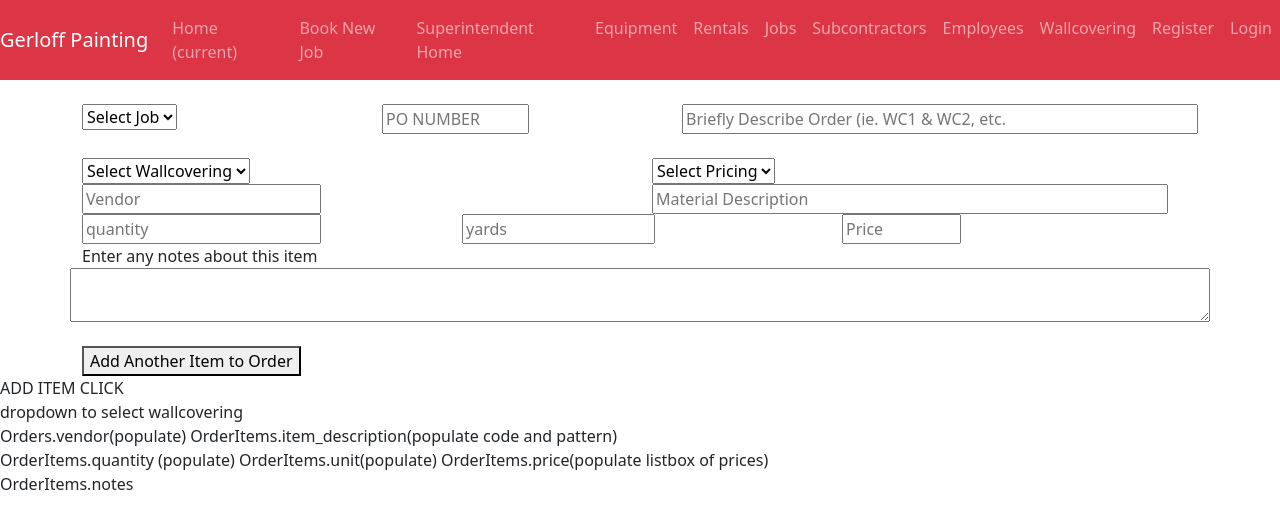
After one commit to CodeYourLife/Gerloff_Painting, a Django app: a page that uses templates/wallcovering/wallcovering_order.html in a window 1280 px wide. The commit adds this page. Shown: the top 529 px of the page. Run offline with Django 4.2, Linux system fonts and the light colour scheme; data that the repository does not hold is empty; some libraries are stand-ins or nearby versions.

Commit message:
anthony at joe's house

```diff
--- a/jobs/views.py
+++ b/jobs/views.py
@@ -43,6 +43,7 @@ def book_new_job(request):
         pms = ClientEmployees.objects.values('name', 'id', 'person_pk')[0:1000]
         send_employees = Employees.objects.filter(title="Superintendent")[0:2000]
         prices_json = json.dumps(list(pms), cls=DjangoJSONEncoder)
+
         return render(request, 'book_new_job.html',
                       {'data': prices_json, 'allclients': allclients, 'employees': send_employees})
 
--- a/templates/wallcovering/wallcovering_home.html
+++ b/templates/wallcovering/wallcovering_home.html
@@ -65,7 +65,11 @@ $(document).ready(function () {
 <body>
         <div class ="container">
             <div class ="row">
-				<div class ="col">Order New Wallcovering </div>
+				<div class ="col">Add New Wallcovering </div>
+				<div class ="col"><a href = "{% url 'wallcovering_order' "ALL" "ALL" %}">
+							<div style="height:100%;width:100%">
+								Place Wallcovering Order	</div>
+						</a></div>
 				<div class ="col">Receive Wallcovering Delivery  </div>
 				<div class ="col">Send Wallcovering to Job </div>
 			</div>
--- /dev/null
+++ b/templates/wallcovering/wallcovering_order.html
@@ -0,0 +1,199 @@
+{% extends 'base.html' %}
+{% block content %}
+<!DOCTYPE html>
+<html>
+<head>
+	<meta http-equiv="Content-type" content="text/html; charset=utf-8">
+	<meta name="viewport" content="width=device-width,initial-scale=1,user-scalable=no">
+	<title>DataTables example - HTML (DOM) sourced data</title>
+	<link rel="shortcut icon" type="image/png" href="/media/images/favicon.png">
+	<link rel="alternate" type="application/rss+xml" title="RSS 2.0" href="http://www.datatables.net/rss.xml">
+	<link rel="stylesheet" type="text/css" href="/media/css/site-examples.css?_=8f7cff5ee7757412879aedf3efbfaee01">
+	<link rel="stylesheet" type="text/css" href="https://cdn.datatables.net/1.13.1/css/jquery.dataTables.min.css">
+	<style type="text/css" class="init">
+
+	</style>
+	<script type="text/javascript" src="/media/js/site.js?_=1d5abd169416a09a2b389885211721dd" data-domain="datatables.net" data-api="https://plausible.sprymedia.co.uk/api/event"></script>
+	<script src="https://media.ethicalads.io/media/client/ethicalads.min.js"></script>
+	<script type="text/javascript" src="/media/js/dynamic.php?comments-page=examples%2Fadvanced_init%2Fevents_live.html" async></script>
+	<script type="text/javascript" src="/media/js/dynamic.php?comments-page=examples%2Fdata_sources%2Fdom.html" async></script>
+	<script type="text/javascript" language="javascript" src="https://code.jquery.com/jquery-3.5.1.js"></script>
+	<script type="text/javascript" language="javascript" src="https://cdn.datatables.net/1.13.1/js/jquery.dataTables.min.js"></script>
+	<script type="text/javascript" language="javascript" src="../resources/demo.js"></script>
+	<script type="text/javascript" class="init">
+
+        var row_counter = 0;
+	  function add_painter_row() {
+			row_counter = row_counter + 1
+			var table = document.getElementById("labor_breakdown");
+			var rows = table.getElementsByTagName("tr").length;
+			var row = table.insertRow(rows);
+			var cell1 = row.insertCell(0);
+			var cell2 = row.insertCell(1);
+			var cell3 = row.insertCell(2);
+			var cell4 = row.insertCell(3);
+			var cell5 = row.insertCell(4);
+			var cell6 = row.insertCell(5);
+			var cell7 = row.insertCell(6);
+			var cell8 = row.insertCell(7);
+			var cell9 = row.insertCell(8);
+			cell1.innerHTML = "<div id='new_painter" + row_counter + "'></div>";
+			add_painter_dropdown();
+			cell2.innerHTML = "<div id='monday_row" + row_counter + "'></div>";
+			add_day("monday");
+			cell3.innerHTML = "<div id='tuesday_row" + row_counter + "'></div>";
+			add_day("tuesday");
+			cell4.innerHTML = "<div id='wednesday_row" + row_counter + "'></div>";
+			add_day("wednesday");
+			cell5.innerHTML = "<div id='thursday_row" + row_counter + "'></div>";
+			add_day("thursday");
+			cell6.innerHTML = "<div id='friday_row" + row_counter + "'></div>";
+			add_day("friday");
+			cell7.innerHTML = "<div id='saturday_row" + row_counter + "'></div>";
+			add_day("saturday");
+			cell8.innerHTML = "<div id='sunday_row" + row_counter + "'></div>";
+			add_day("sunday");
+			cell9.innerHTML = "<div id='overtime" + row_counter + "'>OT?</div>";
+			add_ot();
+}
+
+
+
+
+
+        function filter_wallcoverings() {
+
+            let selectedjob = order_input.select_job.value
+            let rolodex = JSON.parse("{{wallcovering_json|escapejs}}");
+            for(let i = order_input.select_wallcovering0.options.length; i >= 0; i--) {
+                order_input.select_wallcovering0.remove(i);
+            }
+            order_input.select_wallcovering0.options[0] = new Option("Select Wallcovering", "please_select");
+            let b=1
+            for(let i =0; i < rolodex.length; i++){
+                if (rolodex[i].job_number__job_number == selectedjob){
+                    order_input.select_wallcovering0.options[b] = new Option(rolodex[i].code + " " + rolodex[i].vendor__company_name + " " + rolodex[i].pattern, rolodex[i].id);
+                    b=b+1
+                }
+            }
+         }
+         function filter_pricing() {
+            let selectedwallcovering = order_input.select_wallcovering0.value
+            let rolodex = JSON.parse("{{pricing_json|escapejs}}");
+            for(let i = order_input.select_pricing.options.length; i >= 0; i--) {
+                order_input.select_pricing.remove(i);
+            }
+            order_input.select_pricing.options[0] = new Option("please_select","Select Pricing");
+            let b=1
+            for(let i =0; i < rolodex.length; i++){
+                if (rolodex[i].wallcovering__id == selectedwallcovering){
+                    order_input.select_pricing.options[b] = new Option(rolodex[i].quote_date + " Qnty: " + rolodex[i].min_yards + " Price: $" + rolodex[i].price,rolodex[i].price);
+                    b=b+1
+                }
+            }
+
+            let rolodex2 = JSON.parse("{{wallcovering_json|escapejs}}");
+            for(let i =0; i < rolodex2.length; i++){
+                if (rolodex2[i].id == selectedwallcovering){
+                    order_input.vendor.value = rolodex2[i].vendor__company_name;
+                    order_input.vendor_id.value = rolodex2[i].vendor__id;
+                    order_input.item_description.value = rolodex2[i].code + " " + rolodex2[i].vendor__company_name + " " + rolodex2[i].pattern
+                    order_input.quantity.value = rolodex2[i].estimated_quantity;
+                    order_input.unit.value = rolodex2[i].estimated_unit;
+                }
+            }
+         }
+
+         function filter_pricing2() {
+            order_input.price.value = order_input.select_pricing.value
+            let selectedpricing = order_input.select_pricing.value
+            let rolodex = JSON.parse("{{pricing_json|escapejs}}");
+            let b=1
+            for(let i =0; i < rolodex.length; i++){
+                if (rolodex[i].price == selectedpricing){
+                    order_input.unit.value = rolodex[i].unit
+                }
+            }
+
+
+         }
+	</script>
+</head>
+<body>
+<br>
+
+    <form name = order_input action="post_wallcovering_order" method="post"  onSubmit = "return check_data()">
+        {% csrf_token %}
+        <div class ="container">
+            <div class ="row">
+                <div class ="col">
+                    <select id="select_job" name="select_job" onChange="filter_wallcoverings()" >
+                        <option value="please_select">Select Job</option>
+						{% if jobs %}
+                        {% for job in jobs %}
+                            <option value="{{job.job_number}}">{{job.job_name}}</option>
+                        {% endfor %}
+                        {% endif %}
+                    </select>
+				</div>
+				<div class ="col-sm text-left"><input type="text" name="po_number" placeholder="PO NUMBER" size="10" id="po_number"/></div>
+				<div class ="col-sm text-left"><input type="text" name="description" placeholder="Briefly Describe Order (ie. WC1 & WC2, etc." size="50" id="description"/></div>
+			</div>
+		</div>
+		<br>
+		<div class ="container">
+            <div class ="row">
+                <div class ="col">
+                    <select id="select_wallcovering0" name="select_wallcovering0" onChange="filter_pricing()" >
+                        <option value="please_select">Select Wallcovering</option>
+                        {% if wallcovering %}
+                        {% for wc in wallcovering %}
+                            <option value="{{wc.id}}">{{wc.code}} {{wc.vendor.company_name}} {{wc.pattern}}</option>
+                        {% endfor %}
+                        {% endif %}
+                    </select>
+				</div>
+                <div class ="col">
+                    <select id="select_pricing" name="select_pricing" onChange="filter_pricing2()" >
+                        <option value="please_select">Select Pricing</option>
+                        {% if pricing %}
+                        {% for price in pricing %}
+                            <option value="{{price.id}}">{{price.quote_date}} Qnty: {{price.min_yards}} Price: ${{price.price}}</option>
+                        {% endfor %}
+                        {% endif %}
+                    </select>
+				</div>
+			</div>
+            <div class ="row">
+                <div class ="col-sm text-left"><input type="text" name="vendor" placeholder="Vendor" size="20" id="vendor"/><input type="hidden" name="vendor_id" id="vendor_id" /></div>
+                <div class ="col-sm text-left"><input type="text" name="item_description" placeholder="Material Description" size="50" id="item_description"/></div>
+
+            </div>
+            <div class ="row">
+                <div class ="col-sm text-left"><input type="number" name="quantity" placeholder="quantity" size="20" id="quantity"/></div>
+                <div class ="col-sm text-left"><input type="text" name="unit" placeholder="yards" size="15" id="unit"/></div>
+                <div class ="col-sm text-left"><input type="text" name="price" placeholder="Price" size="7" id="price"/></div>
+            </div>
+            <div class ="row"> <label for="notes">Enter any notes about this item</label> </div>
+            <div class ="row"> <textarea id="notes" name="notes" rows="2" cols="50"></textarea></div>
+		</div>
+        <br>
+        <div class ="container">
+            <div class ="row"></div><button type="button" onclick="add_row()">Add Another Item to Order </button></div>
+
+ADD ITEM CLICK <br>
+dropdown to select wallcovering
+<br>
+Orders.vendor(populate)   OrderItems.item_description(populate code and pattern)
+<br>
+OrderItems.quantity (populate)  OrderItems.unit(populate)       OrderItems.price(populate listbox of prices)
+<br>
+OrderItems.notes
+<br>
+
+
+
+</body>
+</html>
+
+{% endblock %}
--- a/wallcovering/tables.py
+++ b/wallcovering/tables.py
@@ -2,7 +2,7 @@ from console.models import *
 import django_tables2 as tables
 from console.models import *
 from django_filters.views import FilterView
-
+from django_tables2.utils import A
 
 
 
@@ -13,7 +13,9 @@ class WallcoveringPriceTable(tables.Table):
             fields = ("quote_date", "min_yards", "price", "unit", "note")
 
 class OutgoingWallcoveringTable(tables.Table):
+    edit = tables.TemplateColumn('<a href="{% url "job_page" record.outgoing_event.job_number.job_number %}">TEST</a>')
+
     class Meta:
             model = OutgoingItem
             template_name = "django_tables2/bootstrap.html"
-            fields = ("outgoing_event.job_number.job_name", "outgoing_event.delivered_by", "outgoing_event.notes","package.type", "package.contents", "description","quantity_sent")
+            fields = ("edit", "outgoing_event.job_number.job_name", "outgoing_event.delivered_by", "outgoing_event.notes","package.type", "package.contents", "description","quantity_sent","edit_col")
--- a/wallcovering/urls.py
+++ b/wallcovering/urls.py
@@ -5,6 +5,7 @@ from . import views
 
 urlpatterns = [
 path("wallcovering_home", views.wallcovering_home, name='wallcovering_home'),
+path("wallcovering_order/<id> <job_number>", views.wallcovering_order, name='wallcovering_order'),
 path("wallcovering_pattern/<id>", views.wallcovering_pattern, name='wallcovering_pattern'),
 path("wallcovering_status/<table_type> <id>", views.wallcovering_status, name='wallcovering_status'),
 ]
--- a/wallcovering/views.py
+++ b/wallcovering/views.py
@@ -10,9 +10,42 @@ from django.core.serializers.json import DjangoJSONEncoder
 from datetime import date
 from django_tables2 import SingleTableView
 from .tables import *
+from json import dumps
+import json
+from django.core.serializers.json import DjangoJSONEncoder
 # Create your views here.
 
+pms = ClientEmployees.objects.values('name', 'id', 'person_pk')[0:1000]
+send_employees = Employees.objects.filter(title="Superintendent")[0:2000]
+prices_json = json.dumps(list(pms), cls=DjangoJSONEncoder)
+def wallcovering_order(request, id, job_number):
+    jobs = Jobs.objects.filter(status="Open")
 
+    if job_number == "ALL":
+        selectedjob = 0
+        if id == "ALL":
+            selectedwc = 0
+            selectedpricing = 0
+            wallcovering = Wallcovering.objects.filter(job_number__status="Open")
+            pricing = WallcoveringPricing.objects.filter(wallcovering__job_number__status="Open")
+            wallcovering1 = Wallcovering.objects.values('id','job_number__job_number','code','vendor__id','vendor__company_name','pattern','estimated_quantity', 'estimated_unit').filter(job_number__status="Open")
+            pricing1 = WallcoveringPricing.objects.values('wallcovering__id','quote_date','min_yards','price','unit').filter(wallcovering__job_number__status="Open")
+    else:
+        selectedjob = Jobs.objects.get(job_number=job_number)
+        wallcovering = Wallcovering.objects.filter(job_number__job_number=job_number)
+        pricing = WallcoveringPricing.objects.filter(wallcovering__job_number__job_number=job_number)
+        wallcovering1 = Wallcovering.objects.values('id','job_number__job_number','code','vendor__id','vendor__company_name','pattern','estimated_quantity', 'estimated_unit').filter(job_number__job_number=job_number)
+        pricing1 = WallcoveringPricing.objects.values('wallcovering__id','quote_date','min_yards','price','unit').filter(wallcovering__job_number__job_number=job_number)
+        if id == "ALL":
+            selectedwc = 0
+            selectedpricing = 0
+        else:
+            selectedwc = Wallcovering.objects.get(id=id)
+            selectedpricing = WallcoveringPricing.objects.filter(wallcovering__id=id)
+    wallcovering_json = json.dumps(list(wallcovering1), cls=DjangoJSONEncoder)
+    pricing_json = json.dumps(list(pricing1), cls=DjangoJSONEncoder)
+    print(wallcovering_json)
+    return render(request, "wallcovering_order.html", {'wallcovering_json':wallcovering_json,'pricing_json':pricing_json, 'selectedwc':selectedwc, 'selectedpricing':selectedpricing, 'selectedjob':selectedjob, 'jobs': jobs,'wallcovering': wallcovering, 'pricing': pricing})
 
 
 def wallcovering_home(request):
```
Also changed, not shown: console/models.py (+8 -2 lines), templates/wallcovering/wallcovering_receive.html (added, +34 -0 lines), templates/wallcovering/wallcovering_send.html (added, +34 -0 lines), console/migrations/0138_wallcovering_packages_received_and_more.py (added).
